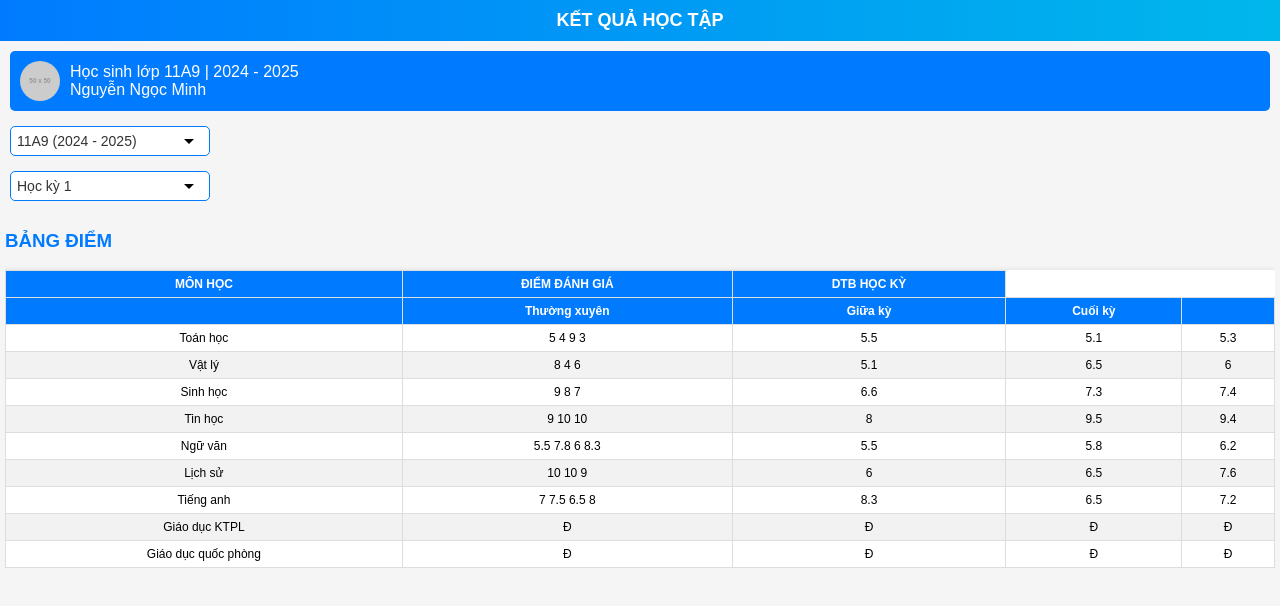
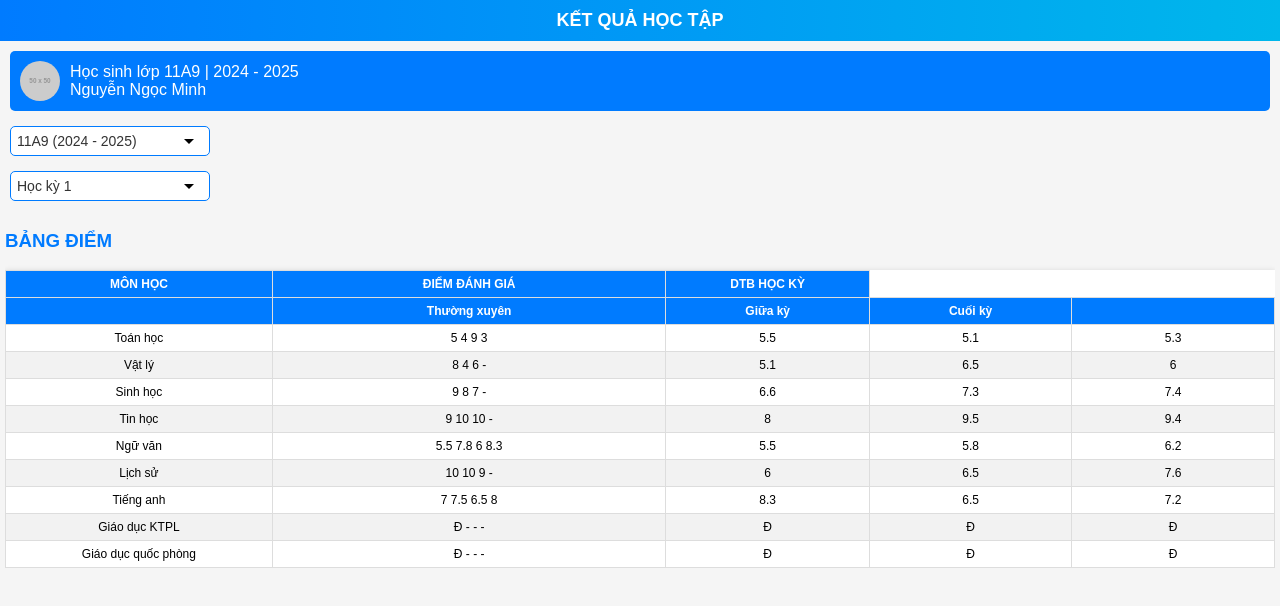
Before and after one commit to Minh707/Edu-, a plain HTML site: page index.html in a window 1280 px wide. Drawn offline with Linux system fonts and the light colour scheme; placeholder pictures from the web are drawn by us.

Commit message:
Add files via upload

```diff
--- a/index.html
+++ b/index.html
@@ -59,22 +59,36 @@
             border-color: #00b7eb;
             box-shadow: 0 0 5px rgba(0, 123, 255, 0.3);
         }
+        .notification {
+            display: none;
+            position: fixed;
+            top: 20px;
+            left: 50%;
+            transform: translateX(-50%);
+            background-color: #ff4d4d;
+            color: white;
+            padding: 15px;
+            border-radius: 5px;
+            box-shadow: 0px 0px 10px rgba(0, 0, 0, 0.2);
+            z-index: 1000;
+        }
         .table-container {
             margin: 5px;
-            overflow-x: auto; /* Giữ cuộn ngang nếu cần */
+            overflow-x: auto;
         }
         table {
             width: 100%;
             border-collapse: collapse;
             background-color: white;
             box-shadow: 0 0 5px rgba(0, 0, 0, 0.1);
+            table-layout: fixed; /* Ensure fixed table layout for consistent column widths */
         }
         th, td {
             border: 1px solid #ddd;
             padding: 6px;
             text-align: center;
             font-size: 12px;
-            white-space: nowrap; /* Ngăn văn bản xuống dòng */
+            white-space: nowrap;
         }
         th {
             background-color: #007bff;
@@ -83,6 +97,12 @@
         tr:nth-child(even) {
             background-color: #f2f2f2;
         }
+        /* Set fixed widths for columns to ensure consistency */
+        th:nth-child(1), td:nth-child(1) { width: 20%; } /* Môn học */
+        th:nth-child(2), td:nth-child(2) { width: 30%; } /* Điểm thường xuyên */
+        th:nth-child(3), td:nth-child(3) { width: 15%; } /* Điểm giữa kỳ */
+        th:nth-child(4), td:nth-child(4) { width: 15%; } /* Điểm cuối kỳ */
+        th:nth-child(5), td:nth-child(5) { width: 20%; } /* ĐTB học kỳ */
 
         /* Responsive Design cho điện thoại */
         @media (max-width: 600px) {
@@ -103,7 +123,7 @@
                 padding: 4px;
             }
             table, thead, tbody, th, td, tr {
-                display: block; /* Chuyển bảng thành block để stack */
+                display: block;
             }
             thead tr {
                 position: absolute;
@@ -117,12 +137,12 @@
             td {
                 border: none;
                 position: relative;
-                padding-left: 50%; /* Tạo không gian cho label */
+                padding-left: 50%;
                 text-align: left;
                 font-size: 10px;
             }
             td:before {
-                content: attr(data-label); /* Sử dụng data-label để hiển thị tiêu đề cột */
+                content: attr(data-label);
                 position: absolute;
                 left: 10px;
                 width: 45%;
@@ -140,6 +160,7 @@
     </style>
 </head>
 <body>
+    <div class="notification" id="notification">Lỗi: Dữ liệu cho lớp không tồn tại!</div>
     <div class="header">
         KẾT QUẢ HỌC TẬP
     </div>
@@ -256,41 +277,45 @@
         const semesterData = {
             "11A9": {
                 1: [
-                    { subject: "Toán học", scores: ["5 4 9 3"], mid: "5.5", final: "5.1", avg: "5.3" },
-                    { subject: "Vật lý", scores: ["8 4 6"], mid: "5.1", final: "6.5", avg: "6" },
-                    { subject: "Sinh học", scores: ["9 8 7"], mid: "6.6", final: "7.3", avg: "7.4" },
-                    { subject: "Tin học", scores: ["9 10 10"], mid: "8", final: "9.5", avg: "9.4" },
-                    { subject: "Ngữ văn", scores: ["5.5 7.8 6 8.3"], mid: "5.5", final: "5.8", avg: "6.2" },
-                    { subject: "Lịch sử", scores: ["10 10 9"], mid: "6", final: "6.5", avg: "7.6" },
-                    { subject: "Tiếng anh", scores: ["7 7.5 6.5 8"], mid: "8.3", final: "6.5", avg: "7.2" },
+                    { subject: "Toán học", scores: ["5", "4", "9", "3"], mid: "5.5", final: "5.1", avg: "5.3" },
+                    { subject: "Vật lý", scores: ["8", "4", "6"], mid: "5.1", final: "6.5", avg: "6" },
+                    { subject: "Sinh học", scores: ["9", "8", "7"], mid: "6.6", final: "7.3", avg: "7.4" },
+                    { subject: "Tin học", scores: ["9", "10", "10"], mid: "8", final: "9.5", avg: "9.4" },
+                    { subject: "Ngữ văn", scores: ["5.5", "7.8", "6", "8.3"], mid: "5.5", final: "5.8", avg: "6.2" },
+                    { subject: "Lịch sử", scores: ["10", "10", "9"], mid: "6", final: "6.5", avg: "7.6" },
+                    { subject: "Tiếng anh", scores: ["7", "7.5", "6.5", "8"], mid: "8.3", final: "6.5", avg: "7.2" },
                     { subject: "Giáo dục KTPL", scores: ["Đ"], mid: "Đ", final: "Đ", avg: "Đ" },
                     { subject: "Giáo dục quốc phòng", scores: ["Đ"], mid: "Đ", final: "Đ", avg: "Đ" }
                 ],
                 2: [
-                    { subject: "Toán học", scores: ["6 5 8"], mid: "", final: "", avg: "" },
-                    { subject: "Vật lý", scores: ["7 5"], mid: "", final: "", avg: "" },
-                    { subject: "Sinh học", scores: ["8 7"], mid: "7", final: "", avg: "" },
-                    { subject: "Tin học", scores: ["10"], mid: "8.5", final: "", avg: "" },
-                    { subject: "Ngữ văn", scores: ["6 7"], mid: "6.5", final: "", avg: "" },
-                    { subject: "Lịch sử", scores: ["9 8 7"], mid: "7.5", final: "", avg: "" },
-                    { subject: "Tiếng anh", scores: ["8 6.5 7"], mid: "", final: "", avg: "" },
+                    { subject: "Toán học", scores: ["6", "5", "8"], mid: "", final: "", avg: "" },
+                    { subject: "Vật lý", scores: ["7", "5"], mid: "", final: "", avg: "" },
+                    { subject: "Sinh học", scores: ["8", "7"], mid: "7", final: "", avg: "" },
+                    { subject: "Tin học", scores: ["10"], mid: "7", final: "", avg: "" },
+                    { subject: "Ngữ văn", scores: ["6", "7"], mid: "6.5", final: "", avg: "" },
+                    { subject: "Lịch sử", scores: ["9", "8", "7"], mid: "7.5", final: "", avg: "" },
+                    { subject: "Tiếng anh", scores: ["8", "6.5", "7"], mid: "", final: "", avg: "" },
                     { subject: "Giáo dục KTPL", scores: ["Đ"], mid: "Đ", final: "", avg: "" },
                     { subject: "Giáo dục quốc phòng", scores: ["Đ"], mid: "Đ", final: "", avg: "" }
                 ]
             }
         };
 
+        function showNotification(message) {
+            const notification = document.getElementById("notification");
+            notification.textContent = message;
+            notification.style.display = "block";
+            setTimeout(() => {
+                notification.style.display = "none";
+            }, 3000);
+        }
+
         function updateClass() {
             const classSelect = document.getElementById("classSelect").value;
-            const semesterSelect = document.getElementById("semesterSelect");
-
             if (classSelect !== "11A9") {
-                alert("Lỗi: Dữ liệu cho lớp " + classSelect + " không tồn tại!");
+                showNotification("Lỗi: Dữ liệu cho lớp " + classSelect + " không tồn tại!");
                 document.getElementById("classSelect").value = "11A9";
-                updateTable();
-                return;
             }
-            updateTable();
         }
 
         function updateTable() {
@@ -303,14 +328,31 @@
                 return;
             }
 
+            // Determine the maximum number of scores in "Điểm thường xuyên" across both semesters
+            const maxScores = Math.max(
+                ...semesterData[classSelect][1].map(row => row.scores.length),
+                ...semesterData[classSelect][2].map(row => row.scores.length)
+            );
+
             semesterData[classSelect][semester].forEach(row => {
+                // Pad the scores array to match the maximum length
+                const paddedScores = [...row.scores];
+                while (paddedScores.length < maxScores) {
+                    paddedScores.push("-");
+                }
+
+                // Replace empty mid, final, and avg with "-"
+                const mid = row.mid || "-";
+                const final = row.final || "-";
+                const avg = row.avg || "-";
+
                 const tr = document.createElement("tr");
                 tr.innerHTML = `
                     <td data-label="Môn học">${row.subject}</td>
-                    <td data-label="Điểm thường xuyên">${row.scores.join(" ")}</td>
-                    <td data-label="Điểm giữa kỳ">${row.mid}</td>
-                    <td data-label="Điểm cuối kỳ">${row.final}</td>
-                    <td data-label="ĐTB học kỳ">${row.avg}</td>
+                    <td data-label="Điểm thường xuyên">${paddedScores.join(" ")}</td>
+                    <td data-label="Điểm giữa kỳ">${mid}</td>
+                    <td data-label="Điểm cuối kỳ">${final}</td>
+                    <td data-label="ĐTB học kỳ">${avg}</td>
                 `;
                 tbody.appendChild(tr);
             });
```
Also changed, not shown: 1 other file.
